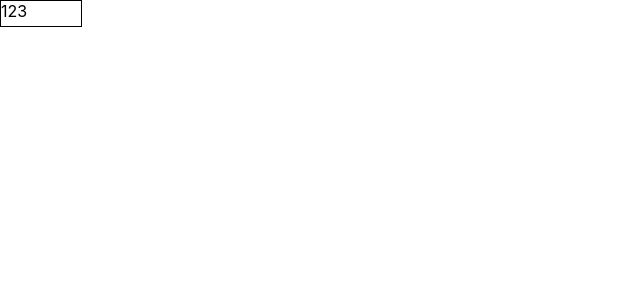
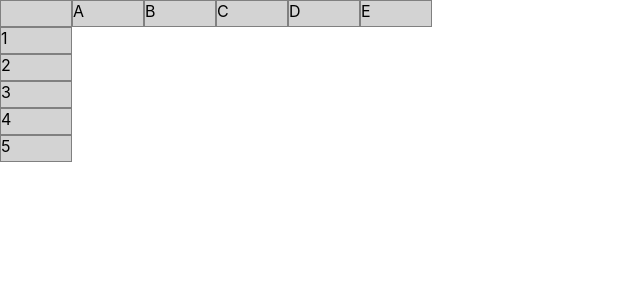
Before and after one commit to pupCrypto/beautiful-react-spreadsheet-dev, a React (Create React App) app: page / in a window 1280 px wide. Shown: the top 300 px of the page, without its empty margins (0-640 px from the left). Built offline with nearby package versions, Linux system fonts and the light colour scheme.

Commit message:
build skeleton

```diff
--- /dev/null
+++ b/src/Spreadsheet.css
@@ -0,0 +1,14 @@
+* {
+  --border-color: gray;
+  --columns-background: lightgray;
+  --rows-background: lightgray;
+}
+
+.spreadsheet {
+  display: flex;
+  flex-direction: column;
+}
+
+.spreadsheet__rows-and-cells {
+  display: flex;
+}
--- a/src/Spreadsheet.tsx
+++ b/src/Spreadsheet.tsx
@@ -1,8 +1,15 @@
 import React from "react";
-import Cell from "./cell/Cell.tsx";
+import ColumnsContainer from "./columns/ColumnsContainer.tsx";
+import "./Spreadsheet.css";
+import RowsContainer from "./rows/RowsContainer.tsx";
 
 export default function BeautifulSpreadsheet() {
   return (
-    <Cell defaultValue={123} />
+    <div className="spreadsheet">
+      <ColumnsContainer />
+      <div className="spreadsheet__rows-and-cells">
+        <RowsContainer />
+      </div>
+    </div>
   );
 }
--- /dev/null
+++ b/src/columns/Columns.css
@@ -0,0 +1,17 @@
+.columns {
+  display: flex;
+}
+
+.columns__corner {
+  background: var(--columns-background);
+  border: 1px solid var(--border-color);
+}
+
+.columns__corner:hover {
+  cursor: pointer;
+}
+
+.columns__column {
+  background: var(--columns-background);
+  border: 1px solid var(--border-color);
+}
--- /dev/null
+++ b/src/columns/Columns.tsx
@@ -0,0 +1,33 @@
+import React from "react";
+import "./Columns.css";
+import { useCellHeight, useCellWidth } from "../features/global/hooks";
+
+interface PropsType {
+  onCornerClick: () => void
+}
+
+export default function Columns(props: PropsType) {
+  const cellHeight = useCellHeight();
+  const cellWidth = useCellWidth();
+  return (
+    <div className="columns">
+      <div
+        className="columns__corner"
+        onClick={props.onCornerClick}
+        style={{
+          height: cellHeight,
+          width: cellWidth,
+        }}
+      />
+      {['A', 'B', 'C', 'D', 'E'].map(l => (
+        <div
+          className="columns__column"
+          style={{
+            height: cellHeight,
+            width: cellWidth,
+          }}
+        >{l}</div>
+      ))}
+    </div>
+  );
+}
--- /dev/null
+++ b/src/columns/ColumnsContainer.tsx
@@ -0,0 +1,11 @@
+import React from "react";
+import Columns from "./Columns";
+
+export default function ColumnsContainer() {
+  const onCornerClick = () => {
+    console.log('corner clicked');
+  }
+  return (
+    <Columns onCornerClick={onCornerClick} />
+  );
+}
--- a/src/features/global/globalSlice.ts
+++ b/src/features/global/globalSlice.ts
@@ -12,7 +12,7 @@ interface GlobalState {
 const initialState = {
   cell: {
     height: 25,
-    width: 80,
+    width: 70,
   }
 } satisfies GlobalState
 
--- /dev/null
+++ b/src/rows/Rows.css
@@ -0,0 +1,9 @@
+.rows {
+  display: flex;
+  flex-direction: column;
+}
+
+.rows__row {
+  border: 1px solid var(--border-color);
+  background: var(--rows-background);
+}
--- /dev/null
+++ b/src/rows/Rows.tsx
@@ -0,0 +1,22 @@
+import React from "react";
+import { useCellHeight, useCellWidth } from "../features/global/hooks";
+import './Rows.css';
+
+export default function Rows() {
+  const cellHeight = useCellHeight();
+  const cellWidth = useCellWidth();
+
+  return (
+    <div className="rows">
+      {[1, 2, 3, 4, 5].map(num => (
+        <div
+          className="rows__row"
+          style={{
+            height: cellHeight,
+            width: cellWidth,
+          }}
+        >{num}</div>
+      ))}
+    </div>
+  );
+}
--- /dev/null
+++ b/src/rows/RowsContainer.tsx
@@ -0,0 +1,8 @@
+import React from "react";
+import Rows from "./Rows";
+
+export default function RowsContainer() {
+  return (
+    <Rows />
+  );
+}
```
